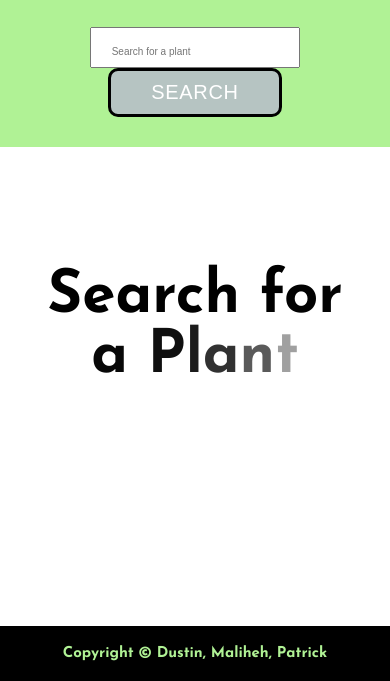
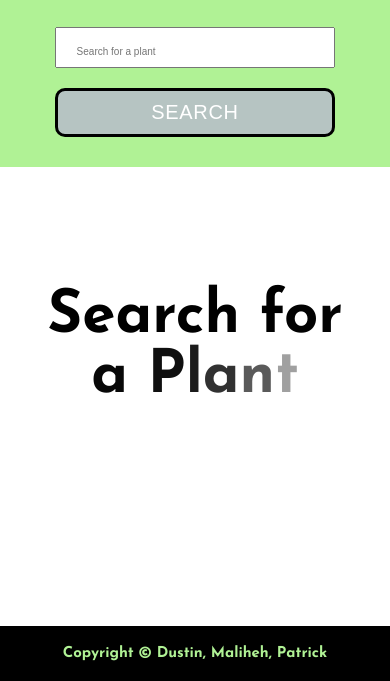
Before and after one commit to dustinAndMalihehAndPatGroup/project4-dustin-maliheh-patrick, a plain HTML site: page index.html in a window 390 px wide. Shown: the part 163-844 px from the top of the page. Drawn offline with nearby package versions, Linux system fonts and the light colour scheme.

Commit message:
search bar mediaQ

```diff
--- a/styles/sass/_mediaQueries.scss
+++ b/styles/sass/_mediaQueries.scss
@@ -20,4 +20,15 @@
 
 }
 
-// Around 450px header h1
+@media(max-width:473px){
+     header {
+        input[type='text'] {
+            width:80%
+	    }
+
+        .btn{
+            width:80%;
+            margin-top:2rem;
+        }
+     }
+}
```
Also changed, not shown: styles/styles.css.
